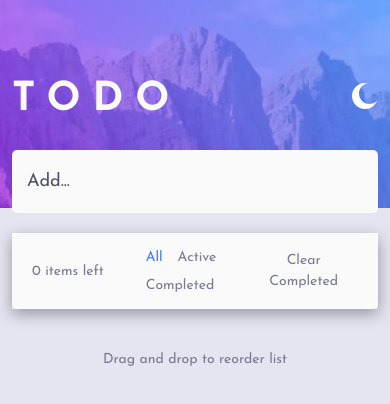
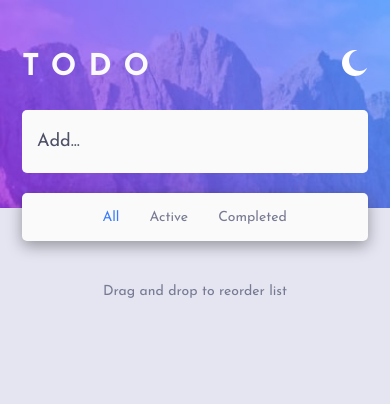
Before and after one commit to mehmetbacik/Vue-App, a Vue app: page / in a window 390 px wide. Shown: the top 404 px of the page. Built offline with nearby package versions, Linux system fonts and the light colour scheme.

Commit message:
Update
Updated for style.

```diff
--- a/src/assets/style.css
+++ b/src/assets/style.css
@@ -322,6 +322,10 @@ body {
         width: 100%;
     }
 
+    #app .content .content__todo .todos__button .filters button {
+        margin-right: 0px;
+    }
+
     /*DarkTheme*/
     #app .dark-mode {
         background-image: url(/public/images/bg-mobile-dark.jpg);
@@ -338,6 +342,40 @@ body {
 @media (max-width: 575px) {
     #app .content .content__todo .todos {
         width: 100%;
+        margin-top: 45px;
+        padding: 0px 10px;
+    }
+
+    #app .content .content__todo .todos .headline .title span {
+        font-size: 30px;
+    }
+
+    #app .content .content__todo .todos__button div {
+        flex-basis: 215px;
+    }
+
+    #app .content .content__todo .todos__button .filters button {
+        margin-right: 10px;
+        margin-left: 10px;
+    }
+
+    #app .content .content__todo .todos__button {
+        justify-content: center;
+        margin-top: 20px;
+        border-radius: 5px;
+        box-shadow: rgba(0, 0, 0, 0.35) 0px 5px 15px;
+    }
+
+    #app .content .content__todo .todos__button .remaining-items {
+        display: none;
+    }
+
+    #app .content .content__todo .todos__button .clear {
+        display: none;
+    }
+
+    #app .content .content__todo .todos__shadow {
+        box-shadow: none;
     }
 
     /*DarkTheme*/
```
